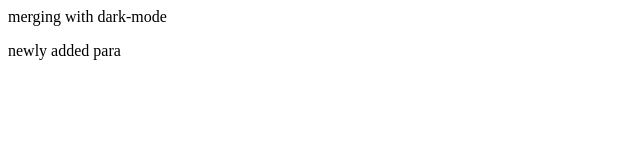
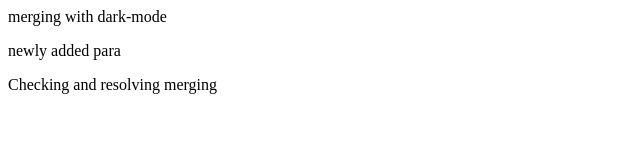
Before and after one commit to Pratham-Saeculum/Github-Practice, a plain HTML site: page index.html in a window 1280 px wide. Shown: the whole page, without its empty margins (0-640 px from the left). Drawn offline with Linux system fonts and the light colour scheme.

Commit message:
check and resolve main

```diff
--- a/index.html
+++ b/index.html
@@ -1,3 +1,5 @@
 <p>merging with dark-mode</p>
 
 <p>newly added para</p>
+
+<p>Checking and resolving merging</p>
```
